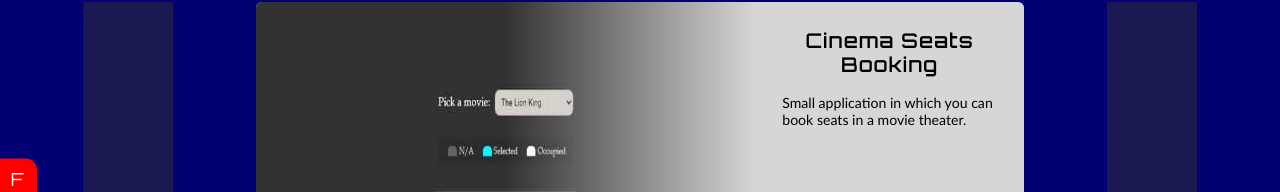
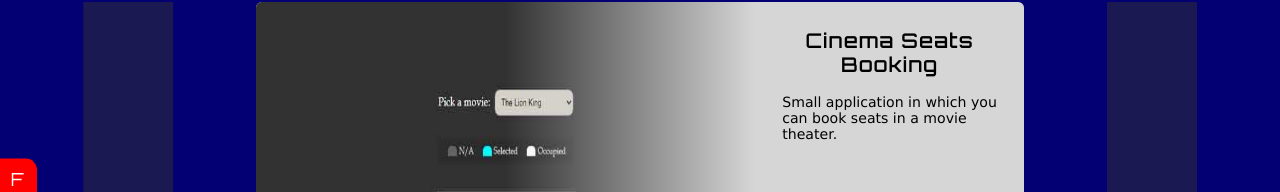
Before and after one commit to Joaquin-M2/portfolio-website, a Next.js app: page /portfolio/labs in a window 1280 px wide. Shown: the part 121-313 px from the top of the page. Built offline with nearby package versions, Linux system fonts and the light colour scheme.

Commit message:
Add "$default-transition" SCSS variable

```diff
--- a/src/sass/abstracts/variables.scss
+++ b/src/sass/abstracts/variables.scss
@@ -1,6 +1,8 @@
-@import url('https://fonts.googleapis.com/css2?family=Orbitron&display=swap');
+@import url("https://fonts.googleapis.com/css2?family=Orbitron&display=swap");
 
 $main-color-button: white;
+
+$default-transition: all 0.5s ease-out;
 
 // // // // // // // // // // ----- COLORS -----
 
@@ -25,10 +27,10 @@ $body-text: white;
 // // // // // // // // // // ----- FONTS -----
 
 // Titles
-$titles-fonts: 'Orbitron', sans-serif;
+$titles-fonts: "Orbitron", sans-serif;
 
 // Text
-$texts-fonts: Calibri, 'Gill Sans', 'Gill Sans MT', 'Trebuchet MS', sans-serif;
+$texts-fonts: Verdana, Geneva, Tahoma, sans-serif;
 
 // // // // // // // // // // ----- THEMES -----
 // ----------- PROJECT: Tatto Parlor
```
